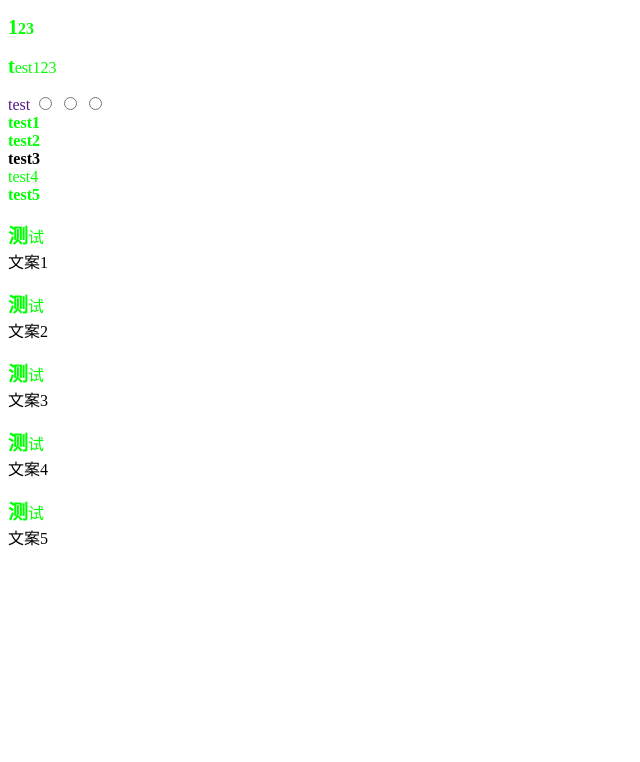
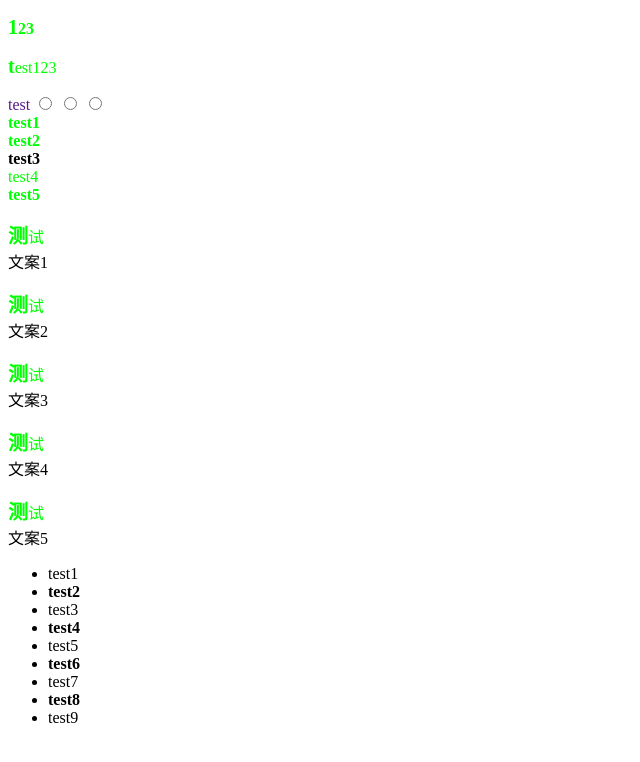
Before and after one commit to duzhongbo/css-selector, a plain HTML site: page 2.html in a window 1280 px wide. Shown: the whole page, without its empty margins (0-640 px from the left). Drawn offline with Linux system fonts and the light colour scheme.

Commit message:
nth-child(n) 用于选取 stack 中的某一个元素，兼容ie9+

```diff
--- a/2.html
+++ b/2.html
@@ -39,7 +39,10 @@ p{width: 40px;}
 p::first-line{
 	color: #0f0;
 }
-
+/*nth-child(n) 用于选取 stack 中的某一个元素，兼容ie9+*/
+li:nth-child(2n){
+	font-weight: bold;
+}
 
 </style>
 
@@ -66,5 +69,17 @@ p::first-line{
 <p>测试文案5</p>
 
 
+<ul>
+	<li>test1</li>
+	<li>test2</li>
+	<li>test3</li>
+	<li>test4</li>
+	<li>test5</li>
+	<li>test6</li>
+	<li>test7</li>
+	<li>test8</li>
+	<li>test9</li>
+</ul>
+
 </body>
 </html>
```
